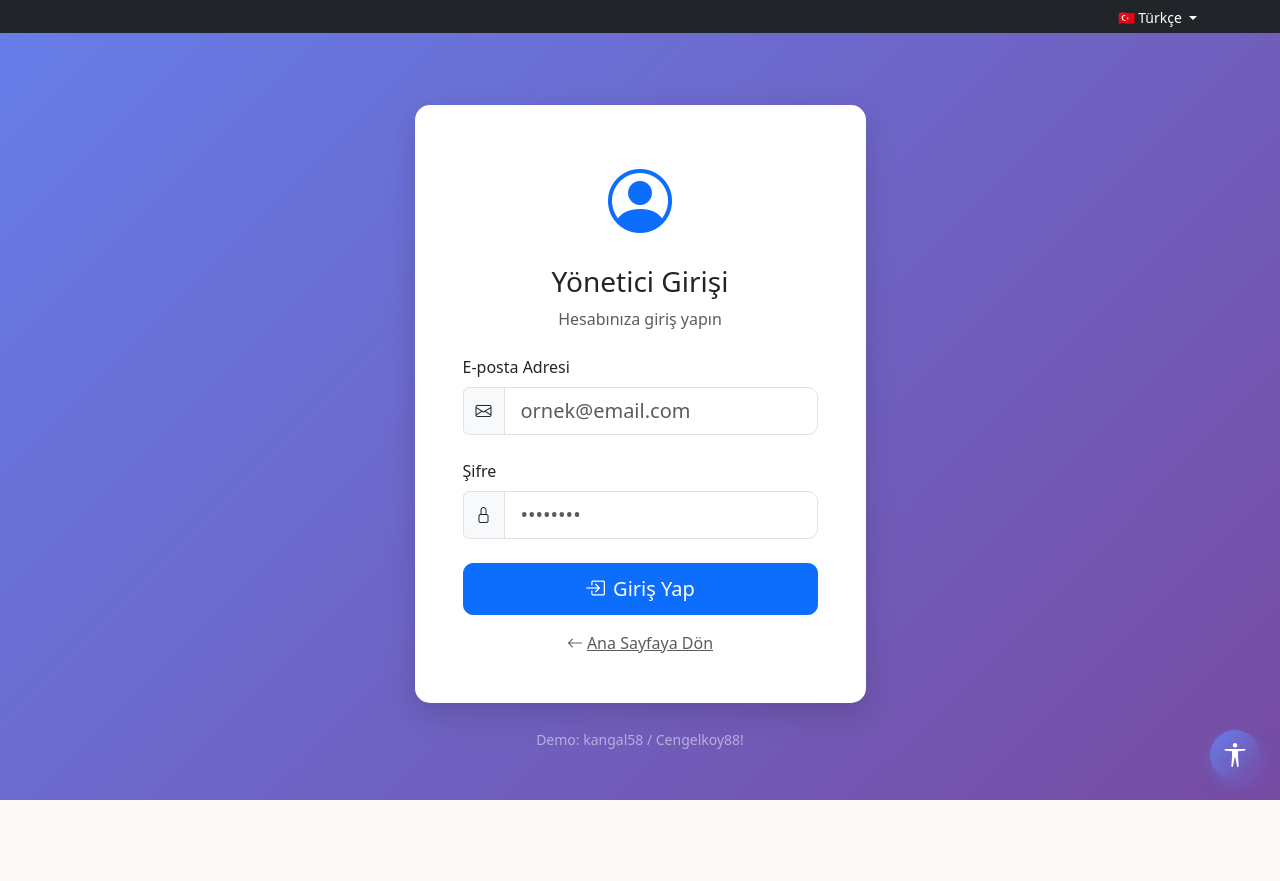
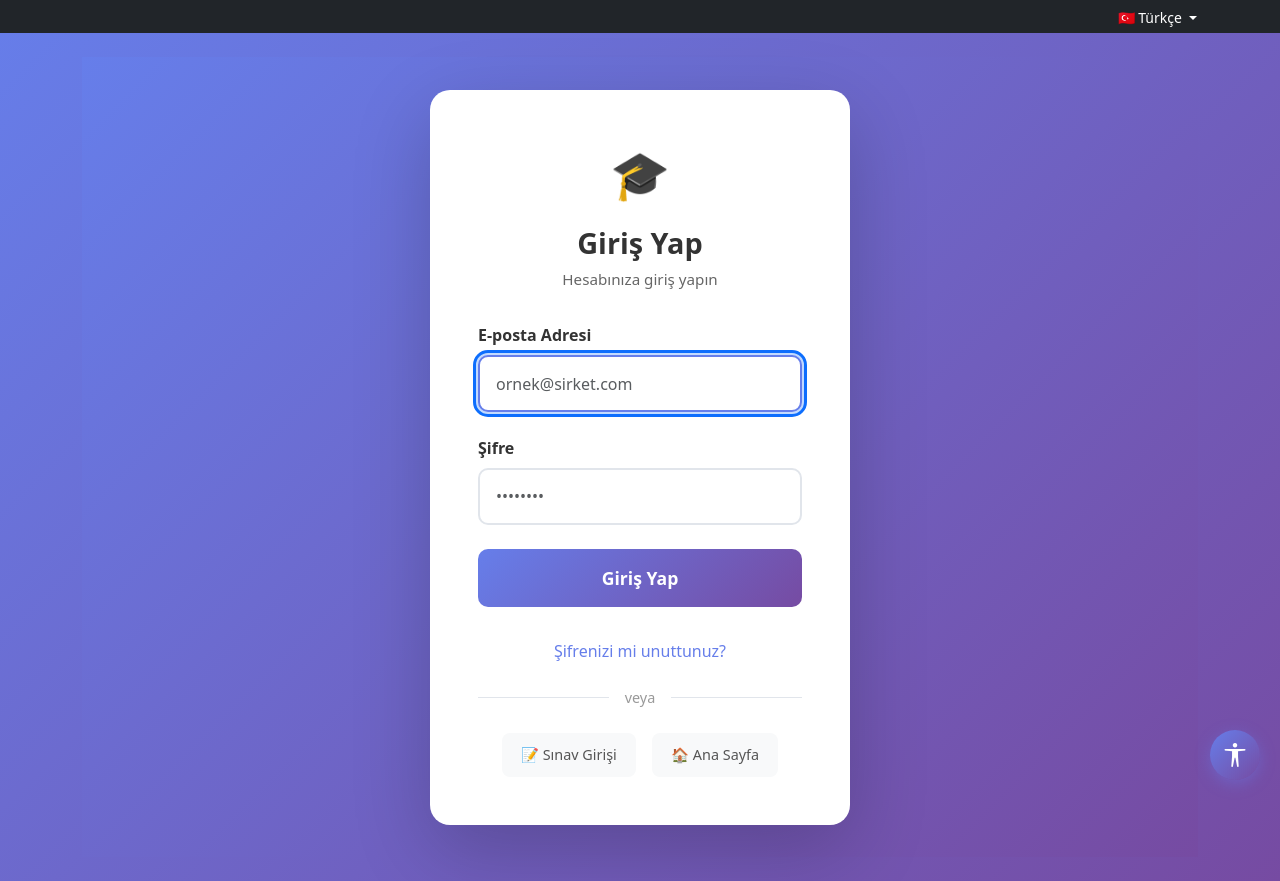
Before and after one commit to ayyildizemrah88/ingilizcetesti, a Flask app: page /login in a window 1280 px wide. Before the commit the page ends 800 px from the top, so only its background shows below. Run offline with Flask 3, Linux system fonts and the light colour scheme; some libraries are stand-ins or nearby versions.

Commit message:
Update login.html

```diff
--- a/templates/login.html
+++ b/templates/login.html
@@ -2,50 +2,129 @@
 {% block title %}Giriş - Skills Test Center{% endblock %}
 
 {% block content %}
-<div class="row justify-content-center mt-5">
-    <div class="col-md-5">
-        <div class="card border-0">
-            <div class="card-body p-5">
-                <div class="text-center mb-4">
-                    <i class="bi bi-person-circle text-primary" style="font-size: 4rem;"></i>
-                    <h3 class="mt-3">Yönetici Girişi</h3>
-                    <p class="text-muted">Hesabınıza giriş yapın</p>
-                </div>
+<style>
+    .login-page {
+        background: linear-gradient(135deg, #667eea 0%, #764ba2 100%);
+        min-height: 100vh;
+        display: flex;
+        align-items: center;
+        justify-content: center;
+        padding: 2rem;
+    }
 
-                <form method="POST" action="/login">
-                    <input type="hidden" name="csrf_token" value="{{ csrf_token() }}">
+    .login-container {
+        background: white;
+        border-radius: 20px;
+        padding: 3rem;
+        width: 100%;
+        max-width: 420px;
+        box-shadow: 0 25px 80px rgba(0,0,0,0.2);
+    }
 
-                    <div class="mb-4">
-                        <label class="form-label">E-posta Adresi</label>
-                        <div class="input-group">
-                            <span class="input-group-text"><i class="bi bi-envelope"></i></span>
-                            <input type="email" name="email" class="form-control form-control-lg"
-                                placeholder="ornek@email.com" required>
-                        </div>
-                    </div>
+    .login-header { text-align: center; margin-bottom: 2rem; }
+    .login-logo { font-size: 3rem; margin-bottom: 1rem; }
+    .login-title { font-size: 1.8rem; font-weight: 700; color: #333; margin-bottom: 0.5rem; }
+    .login-subtitle { color: #666; font-size: 0.95rem; }
 
-                    <div class="mb-4">
-                        <label class="form-label">Şifre</label>
-                        <div class="input-group">
-                            <span class="input-group-text"><i class="bi bi-lock"></i></span>
-                            <input type="password" name="password" class="form-control form-control-lg"
-                                placeholder="••••••••" required>
-                        </div>
-                    </div>
+    .form-group { margin-bottom: 1.5rem; }
+    .form-label { display: block; margin-bottom: 0.5rem; font-weight: 600; color: #333; }
+    .form-control {
+        width: 100%;
+        padding: 0.9rem 1rem;
+        border: 2px solid #e1e5eb;
+        border-radius: 10px;
+        font-size: 1rem;
+        transition: border-color 0.3s ease;
+        box-sizing: border-box;
+    }
+    .form-control:focus { outline: none; border-color: #667eea; }
 
-                    <button type="submit" class="btn btn-primary btn-lg w-100 mb-3">
-                        <i class="bi bi-box-arrow-in-right me-2"></i>Giriş Yap
-                    </button>
-                </form>
+    .btn-login {
+        width: 100%;
+        padding: 1rem;
+        background: linear-gradient(135deg, #667eea 0%, #764ba2 100%);
+        color: white;
+        border: none;
+        border-radius: 10px;
+        font-size: 1.1rem;
+        font-weight: 600;
+        cursor: pointer;
+        transition: transform 0.3s ease, box-shadow 0.3s ease;
+    }
+    .btn-login:hover {
+        transform: translateY(-2px);
+        box-shadow: 0 10px 30px rgba(102, 126, 234, 0.4);
+    }
 
-                <div class="text-center">
-                    <a href="/" class="text-muted"><i class="bi bi-arrow-left me-1"></i>Ana Sayfaya Dön</a>
-                </div>
-            </div>
+    .login-footer { text-align: center; margin-top: 2rem; }
+    .login-footer a { color: #667eea; text-decoration: none; font-weight: 500; }
+    .login-footer a:hover { text-decoration: underline; }
+
+    .alert { padding: 1rem; border-radius: 10px; margin-bottom: 1.5rem; }
+    .alert-danger { background: #ffe0e0; color: #d63031; border: 1px solid #fab1b1; }
+    .alert-success { background: #d4edda; color: #155724; border: 1px solid #c3e6cb; }
+    .alert-info { background: #d1ecf1; color: #0c5460; border: 1px solid #bee5eb; }
+
+    .divider { display: flex; align-items: center; margin: 1.5rem 0; }
+    .divider::before, .divider::after { content: ''; flex: 1; border-bottom: 1px solid #e1e5eb; }
+    .divider span { padding: 0 1rem; color: #999; font-size: 0.9rem; }
+
+    .quick-links { display: flex; gap: 1rem; justify-content: center; }
+    .quick-link {
+        padding: 0.7rem 1.2rem;
+        background: #f8f9fa;
+        border-radius: 8px;
+        color: #555;
+        text-decoration: none;
+        font-size: 0.9rem;
+        transition: all 0.3s ease;
+    }
+    .quick-link:hover { background: #e9ecef; }
+</style>
+
+<div class="login-page">
+    <div class="login-container">
+        <div class="login-header">
+            <div class="login-logo">🎓</div>
+            <h1 class="login-title">Giriş Yap</h1>
+            <p class="login-subtitle">Hesabınıza giriş yapın</p>
         </div>
 
-        <div class="text-center text-white-50 mt-4">
-            <small>Demo: kangal58 / Cengelkoy88!</small>
+        {% with messages = get_flashed_messages(with_categories=true) %}
+            {% if messages %}
+                {% for category, message in messages %}
+                    <div class="alert alert-{{ category }}">{{ message }}</div>
+                {% endfor %}
+            {% endif %}
+        {% endwith %}
+
+        <form method="POST" action="{{ url_for('auth.login') }}">
+            <input type="hidden" name="csrf_token" value="{{ csrf_token() }}">
+
+            <div class="form-group">
+                <label class="form-label" for="email">E-posta Adresi</label>
+                <input type="email" class="form-control" id="email" name="email"
+                       placeholder="ornek@sirket.com" required autofocus>
+            </div>
+
+            <div class="form-group">
+                <label class="form-label" for="sifre">Şifre</label>
+                <input type="password" class="form-control" id="sifre" name="sifre"
+                       placeholder="••••••••" required>
+            </div>
+
+            <button type="submit" class="btn-login">Giriş Yap</button>
+        </form>
+
+        <div class="login-footer">
+            <p><a href="{{ url_for('auth.forgot_password') }}">Şifrenizi mi unuttunuz?</a></p>
+        </div>
+
+        <div class="divider"><span>veya</span></div>
+
+        <div class="quick-links">
+            <a href="{{ url_for('auth.sinav_giris') }}" class="quick-link">📝 Sınav Girişi</a>
+            <a href="{{ url_for('auth.index') }}" class="quick-link">🏠 Ana Sayfa</a>
         </div>
     </div>
 </div>
```
